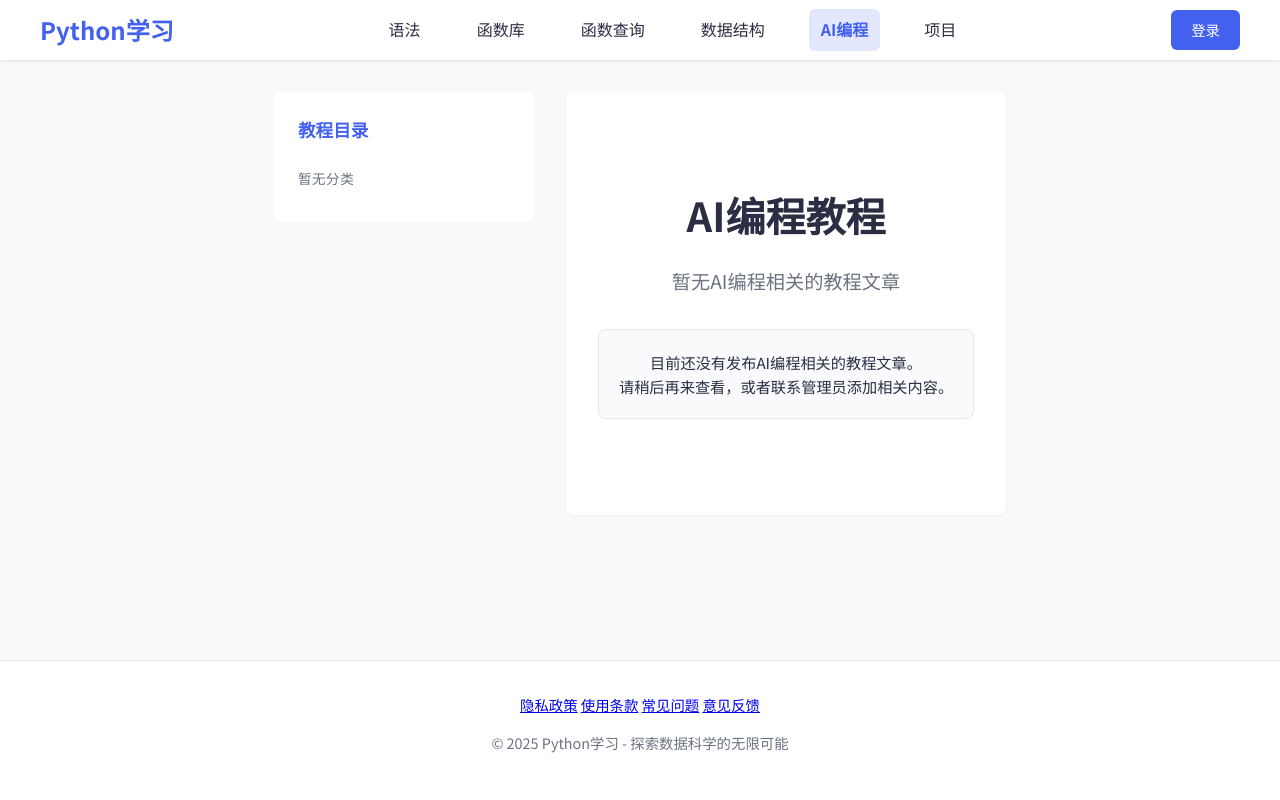
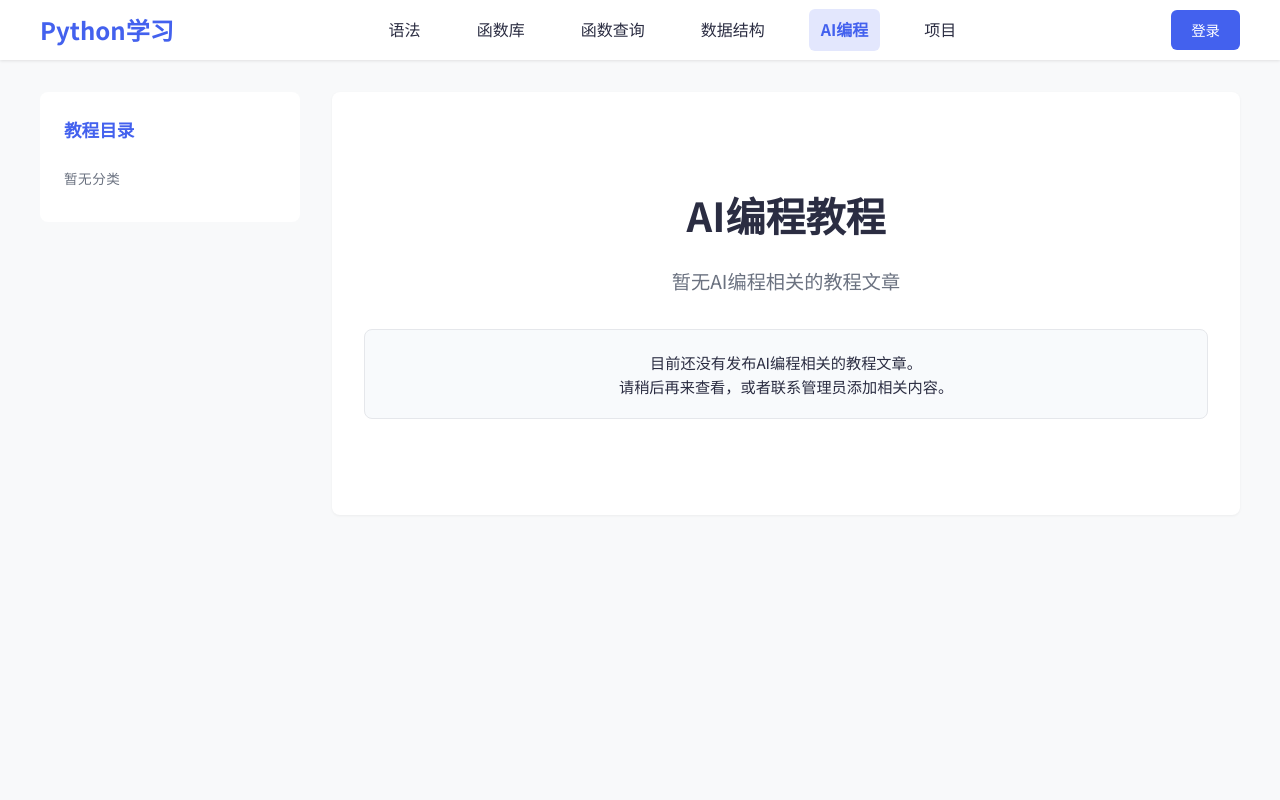
Before and after one commit to huangzhixin2018-sudo/python-learning-platform, a Django app: page /ai-programming/ in a window 1280 px wide. Run offline with Django 5.2, Linux system fonts and the light colour scheme; data that the repository does not hold is empty.

Commit message:
完全统一AI编程页面与数据结构页面布局，确保100%一致

```diff
--- a/templates/front/AI编程.html
+++ b/templates/front/AI编程.html
@@ -3,7 +3,7 @@
 <head>
   <meta charset="UTF-8" />
   <meta name="viewport" content="width=device-width, initial-scale=1.0" />
-  <title>AI编程博客</title>
+  <title>AI编程教程 | Python学习</title>
   <link rel="preconnect" href="https://fonts.googleapis.com">
   <link href="https://fonts.googleapis.com/css2?family=Noto+Sans+SC:wght@400;500;700&family=JetBrains+Mono:wght@400;500&display=swap" rel="stylesheet">
   <style>
@@ -25,12 +25,9 @@
       background-color: var(--bg-color);
       color: var(--text-color);
       line-height: 1.6;
-      display: flex;
-      flex-direction: column;
-      min-height: 100vh;
     }
 
-    /* ========== 顶部导航栏 ========== */
+    /* 导航栏 */
     header {
       background-color: white;
       box-shadow: 0 1px 3px rgba(0,0,0,0.1);
@@ -74,6 +71,7 @@
       font-size: 1rem;
       padding: 0.5rem 0.75rem;
       border-radius: 6px;
+      position: relative;
     }
 
     .nav-links a:hover {
@@ -266,30 +264,6 @@
       font-size: 0.9rem;
     }
 
-    .article-content blockquote {
-      border-left: 4px solid #ddd;
-      font-style: italic;
-      color: #555;
-      margin: 1.5rem 0;
-      padding-left: 1rem;
-    }
-
-    footer {
-      background-color: var(--card-bg);
-      padding: 2rem 0;
-      text-align: center;
-      color: var(--light-text);
-      font-size: 0.9rem;
-      border-top: 1px solid var(--border-color);
-      margin-top: auto;
-    }
-
-    .footer-container {
-      max-width: 1200px;
-      margin: 0 auto;
-      padding: 0 1.5rem;
-    }
-
     /* 响应式设计 */
     @media (max-width: 992px) {
       .sidebar {
@@ -322,8 +296,6 @@
   </style>
 </head>
 <body>
-
-  <!-- 顶部导航栏 -->
   <header>
     <div class="header-container">
       <a href="{% url 'Pythonfun:index' %}" class="logo">Python学习</a>
@@ -431,19 +403,5 @@
       {% endif %}
     </main>
   </div>
-
-  <!-- 页脚 -->
-  <footer>
-    <div class="footer-container">
-      <div class="footer-links">
-        <a href="/privacy">隐私政策</a>
-        <a href="/terms">使用条款</a>
-        <a href="/faq">常见问题</a>
-        <a href="/feedback">意见反馈</a>
-      </div>
-      <p>&copy; 2025 Python学习 - 探索数据科学的无限可能</p>
-    </div>
-  </footer>
-
 </body>
 </html>
```
